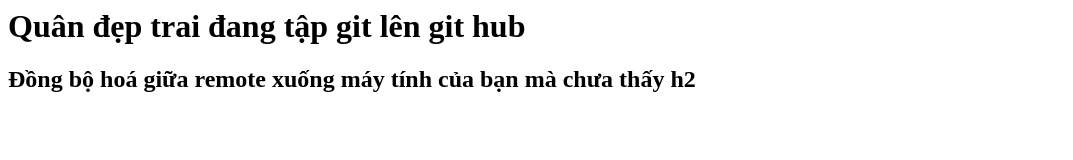
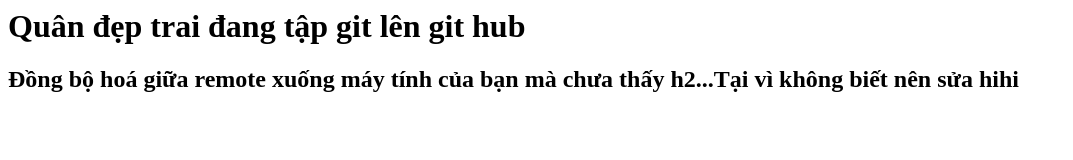
Before and after one commit to quanquyt1204/pull_repo, a plain HTML site: page index.html in a window 1280 px wide. Shown: the whole page, without its empty margins (0-1073 px from the left). Drawn offline with Linux system fonts and the light colour scheme.

Commit message:
Sua doi len remote

```diff
--- a/index.html
+++ b/index.html
@@ -1,2 +1,2 @@
 <h1>Quân đẹp trai đang tập git lên git hub</h1>
-<h2>Đồng bộ hoá giữa remote xuống máy tính của bạn mà chưa thấy h2</h2>
+<h2>Đồng bộ hoá giữa remote xuống máy tính của bạn mà chưa thấy h2...Tại vì không biết nên sửa hihi</h2>
```
